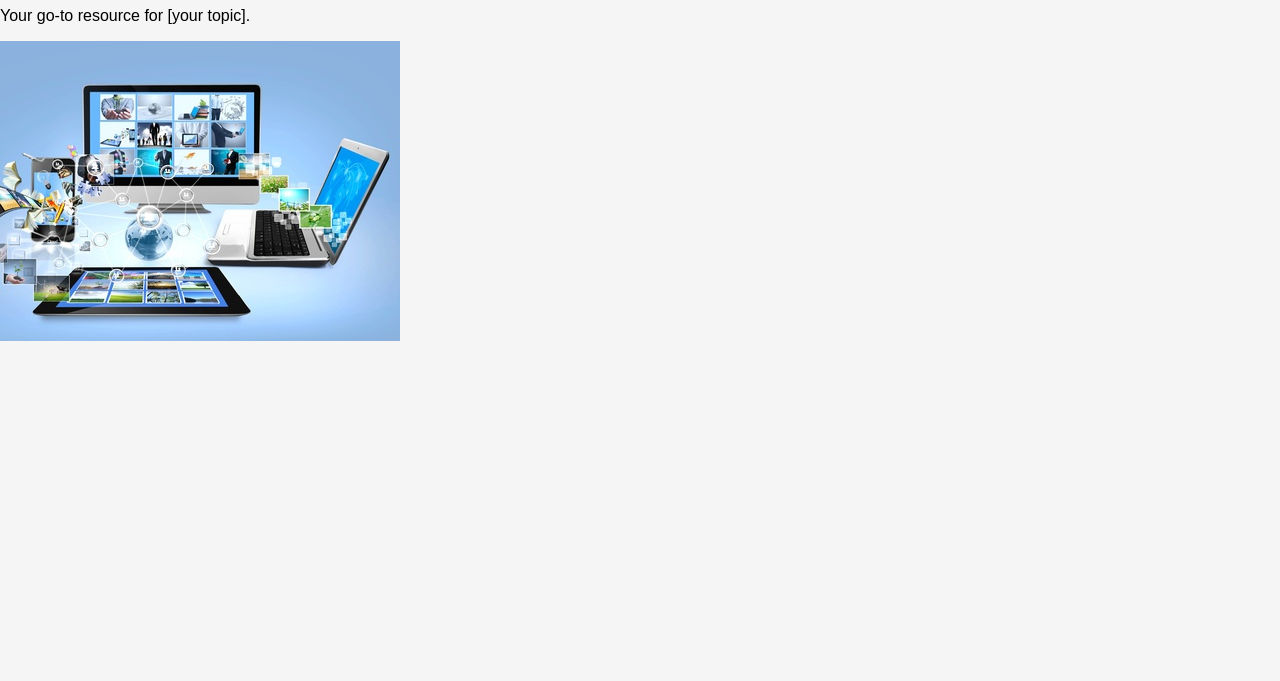
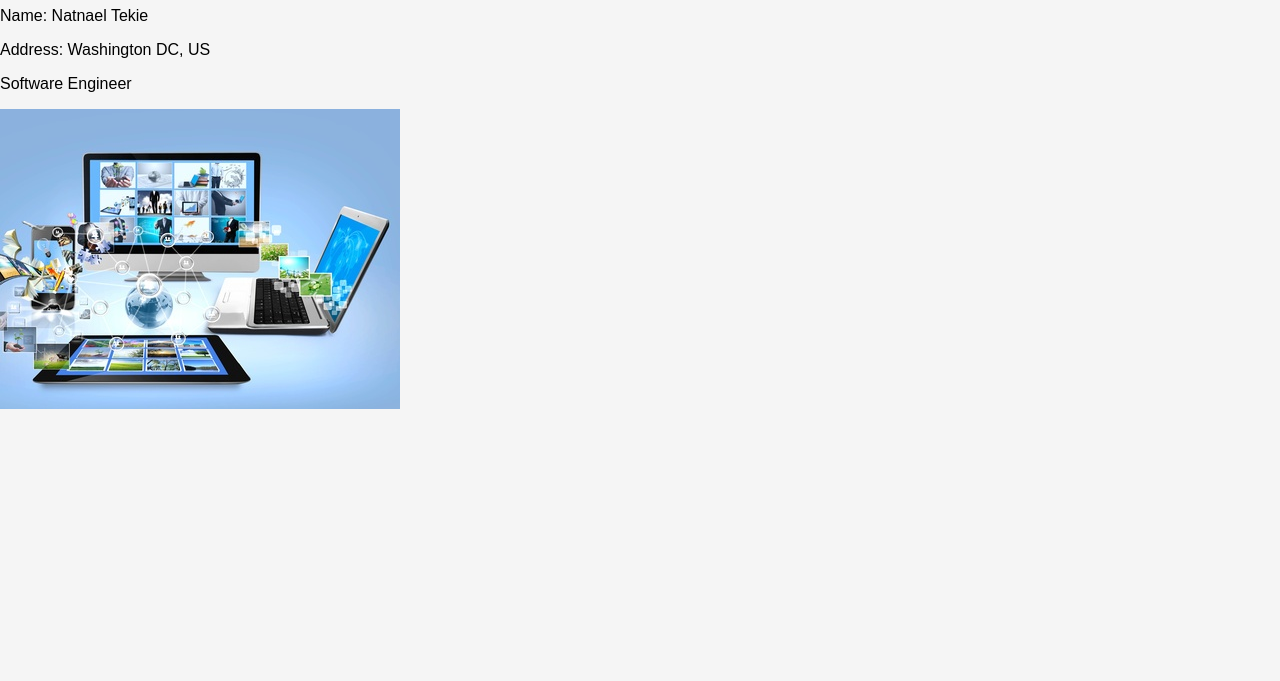
Before and after one commit to zeeshan942/Natnael-Tekie-lab-2.github.io, a plain HTML site: page html2.html in a window 1280 px wide. Shown: the part 119-800 px from the top of the page. Drawn offline with Linux system fonts and the light colour scheme.

Commit message:
Update html2.html

```diff
--- a/html2.html
+++ b/html2.html
@@ -18,7 +18,9 @@
 
     <header>
         <h1>About</h1>
-        <p>Your go-to resource for [your topic].</p>
+        <p>Name: Natnael Tekie</p>
+        <p>Address: Washington DC, US</p>
+        <p>Software Engineer</p>
         <img src="img/image1.jpg" alt="Wiki Banner">
     </header>
 
```
